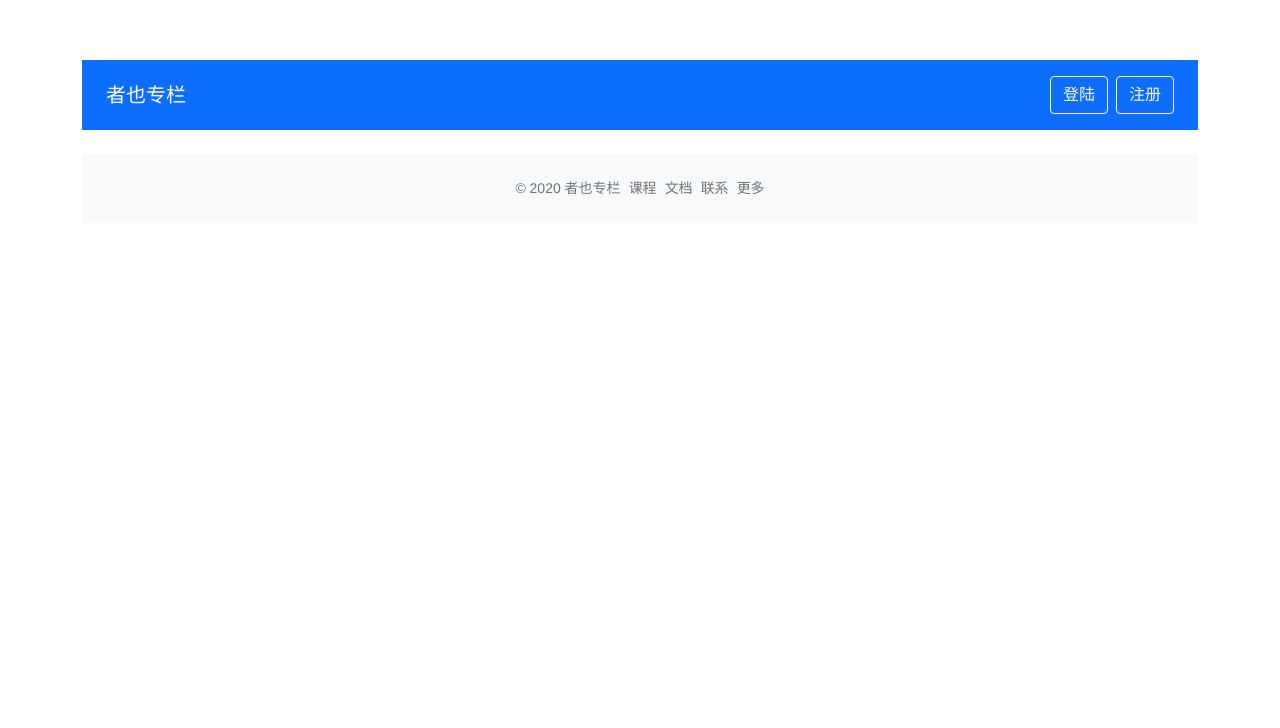
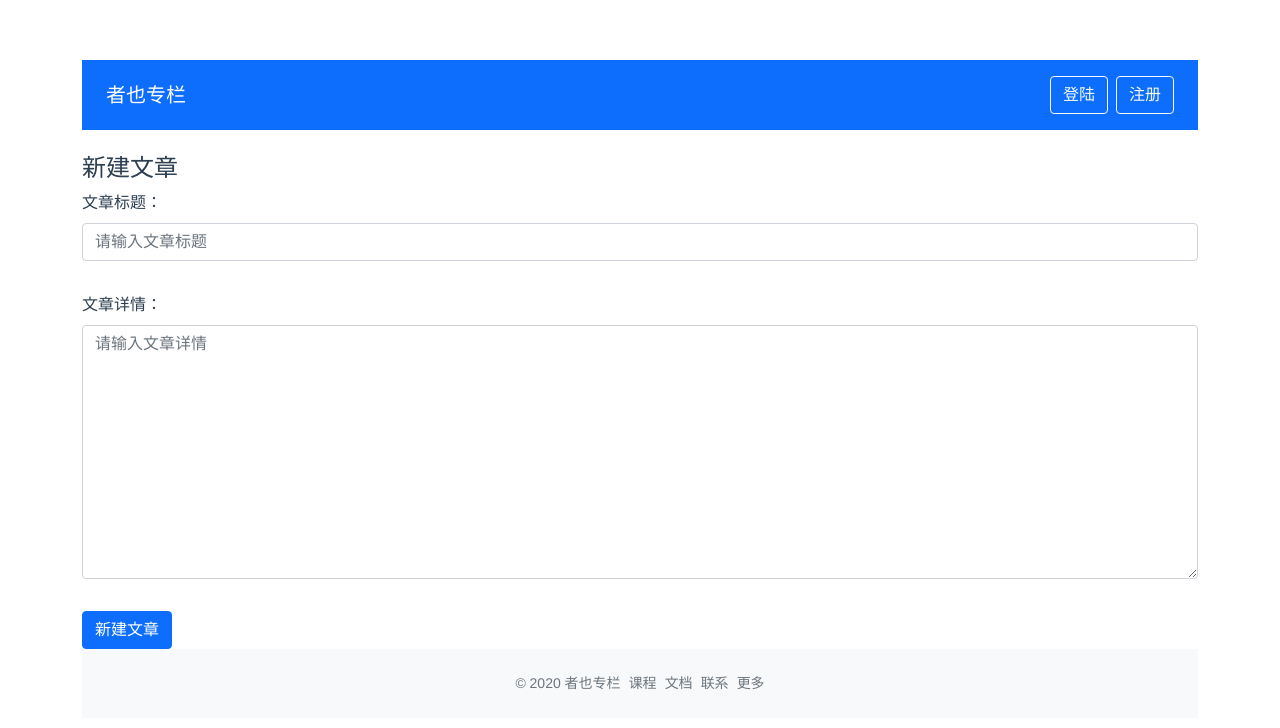
Before and after one commit to zifeifish/zheye, a Vue app: page /create in a window 1280 px wide. Shown: the top 728 px of the page. Built offline with nearby package versions, Linux system fonts and the light colour scheme.

Commit message:
新建文章页面

```diff
--- a/src/components/Form/ValidtateInput.vue
+++ b/src/components/Form/ValidtateInput.vue
@@ -1,13 +1,24 @@
 <template>
   <div class="validate-input-container pb-3">
-    <input type="text"
+    <input
+      v-if="tag !== 'textarea'"
+      type="text"
       class="form-control"
       :class="{'is-invalid': inputRef.error}"
       :value="inputRef.val"
       @blur="validateInput"
       @input="updateValue"
-      v-bind="$attrs "
+      v-bind="$attrs"
     >
+    <textarea
+      v-else
+      class="form-control"
+      :class="{'is-invalid': inputRef.error}"
+      @blur="validateInput"
+      v-model="inputRef.val"
+      v-bind="$attrs"
+    >
+    </textarea>
     <span v-if="inputRef.error" class="invalid-feedback">{{inputRef.message}}</span>
   </div>
 </template>
@@ -21,12 +32,17 @@
   message: string;
 }
 export type RulesProp = RuleProp[]
+export type TagType = 'input' | 'textarea'
 export default defineComponent({
   name: 'ValidtateInput',
   props: {
     rules: Array as PropType<RulesProp>,
     // 一、props中创建modelValue属性
-    modelValue: String
+    modelValue: String,
+    tag: {
+      type: String as PropType<TagType>,
+      default: 'input'
+    }
   },
   inheritAttrs: false,
   setup (props, context) {
--- a/src/components/GlobalHeader.vue
+++ b/src/components/GlobalHeader.vue
@@ -12,8 +12,8 @@
     <ul v-else class="list-inline mb-0">
       <li class="list-inline-item">
         <dropdown :title="`你好 ${user.name}`">
-          <dropdown-item disabled>
-            <a class="dropdown-item" href="#">新建文章</a>
+          <dropdown-item>
+            <router-link to="/create" class="dropdown-item">新建文章</router-link>
           </dropdown-item>
           <dropdown-item>
             <a class="dropdown-item" href="#">编辑资料</a>
--- a/src/router.ts
+++ b/src/router.ts
@@ -2,25 +2,35 @@
 import Home from './views/Home/Home.vue'
 import Login from './views/Login/Login.vue'
 import ColumnDetail from './views/Column/ColumnDetail.vue'
+import CreatePost from './views/CreatePost.vue'
 
 const routerHistory = createWebHistory()
 const router = createRouter({
   history: routerHistory,
   routes: [
+    // 首页
     {
       path: '/',
       name: 'home',
       component: Home
     },
+    // 登录
     {
       path: '/login',
       name: 'login',
       component: Login
     },
+    // 专栏列表
     {
       path: '/column/:id',
       name: 'column',
       component: ColumnDetail
+    },
+    // 新建文文章
+    {
+      path: '/create',
+      name: 'create',
+      component: CreatePost
     }
   ]
 })
--- a/src/store.ts
+++ b/src/store.ts
@@ -8,7 +8,9 @@
   /** 名称 */
   name?: string,
   /** id */
-  id?: number
+  id?: number,
+  /** 专栏Id */
+  columnId?: number;
 }
 
 export interface GlobalDataProps {
@@ -20,7 +22,7 @@
   state: {
     columns: testData,
     posts: testPosts,
-    user: { isLogin: false }
+    user: { isLogin: false, columnId: 1 }
   },
   // 可以认为是store中的计算属性, getters的返回值会根据的它的依赖项缓存起来
   // 定义完毕，就可以在应用中使用这个 getter 了
@@ -33,6 +35,14 @@
   mutations: {
     login (state) {
       state.user = { ...state.user, isLogin: true, name: 'hcy' }
+    },
+    /**
+     * 新建文章
+     * @param state
+     * @param newPost 文章详情
+     */
+    createPost (state, newPost) {
+      state.posts.push(newPost)
     }
   }
 })
--- /dev/null
+++ b/src/views/CreatePost.vue
@@ -0,0 +1,72 @@
+<template>
+  <div class="create-post-page">
+    <h4>新建文章</h4>
+    <validate-form @form-submit="onFormSubmit">
+      <div class="mb-3">
+        <label class="form-label">文章标题：</label>
+        <validate-input :rules="titleRules" v-model="titleVal" placeholder="请输入文章标题" type="text" />
+      </div>
+      <div class="mb-3">
+        <label class="form-label">文章详情：</label>
+        <validate-input rows="10" type="text" tag="textarea" placeholder="请输入文章详情" :rules="contentRules"
+          v-model="contentVal" />
+      </div>
+      <template #submit>
+        <button class="btn btn-primary btn-large">新建文章</button>
+      </template>
+    </validate-form>
+  </div>
+</template>
+
+<script lang="ts">
+import { defineComponent, ref } from 'vue'
+import { useStore } from 'vuex'
+import { useRouter } from 'vue-router'
+import ValidateInput, { RulesProp } from '../components/Form/ValidtateInput.vue'
+import ValidateForm from '../components/Form/ValidateForm.vue'
+import { GlobalDataProps } from '@/store'
+import { PostProps } from '@/testData'
+
+export default defineComponent({
+  name: 'CreatePost',
+  components: {
+    ValidateInput,
+    ValidateForm
+  },
+  setup () {
+    const titleVal = ref('')
+    const router = useRouter()
+    const store = useStore<GlobalDataProps>()
+    const titleRules: RulesProp = [
+      { type: 'required', message: '文章标题不能为空' }
+    ]
+    const contentVal = ref('')
+    const contentRules: RulesProp = [
+      { type: 'required', message: '文章详情不能为空' }
+    ]
+    const onFormSubmit = (result: boolean) => {
+      if (result) {
+        const { columnId } = store.state.user
+        if (columnId) {
+          const newPost: PostProps = {
+            id: new Date().getTime(),
+            title: titleVal.value,
+            content: contentVal.value,
+            createdAt: new Date().toLocaleString().split('/').join('-'),
+            columnId
+          }
+          store.commit('createPost', newPost)
+          router.push({ name: 'column', params: { id: columnId } })
+        }
+      }
+    }
+    return {
+      titleRules,
+      titleVal,
+      contentVal,
+      contentRules,
+      onFormSubmit
+    }
+  }
+})
+</script>
--- a/src/views/Home/Home.vue
+++ b/src/views/Home/Home.vue
@@ -1,6 +1,5 @@
 <template>
   <div class="home-page">
-    {{ biggerColumnsLen }}
     <section class="py-5 text-center container">
       <div class="row py-lg-5">
         <div class="col-lg-6 col-md-8 mx-auto">
```
